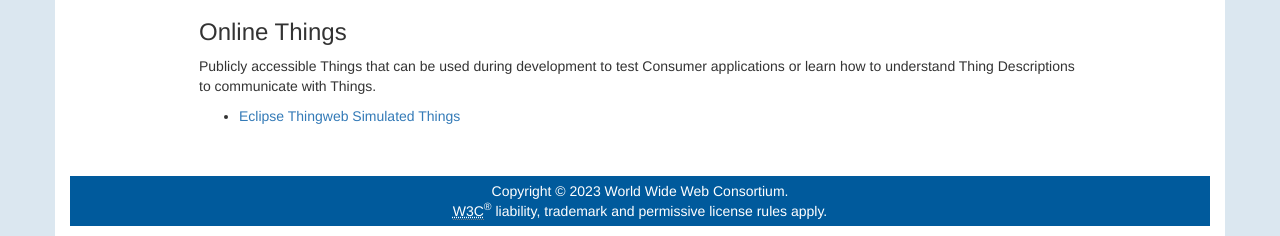
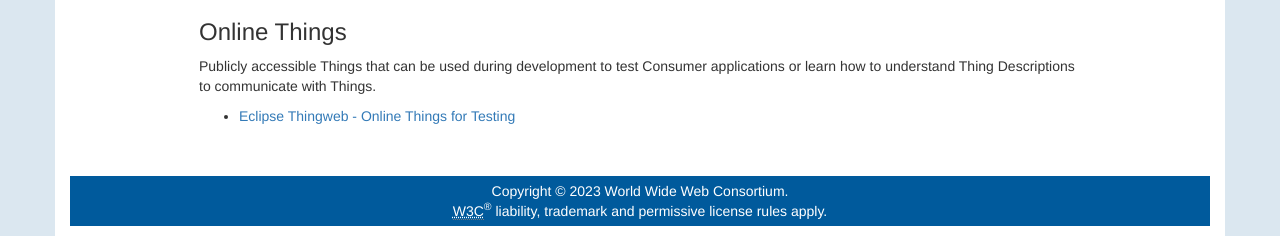
Before and after one commit to w3c/wot-marketing, a Jekyll site: the page built from docs/developers/index.html, in a window 1280 px wide and 900 px high, scrolled down 1637 px. Shown: the part 664-900 px from the top of the window. Built offline with Jekyll 4.4.1, drawn with Linux system fonts in a browser that asks for light colours; nearby versions of some CDN libraries; comment, search, counter and statistics services are not loaded.

Commit message:
Update docs/developers/index.html

```diff
--- a/docs/developers/index.html
+++ b/docs/developers/index.html
@@ -643,6 +643,6 @@ group: "navigation"
 			how to understand Thing Descriptions to communicate with Things.
 		</p>
 		<ul>
-			<li><a href="http://plugfest.thingweb.io/">Eclipse Thingweb Simulated Things</a></li>
+			<li><a href="http://plugfest.thingweb.io/">Eclipse Thingweb - Online Things for Testing</a></li>
 		</ul>
 </div>
```
